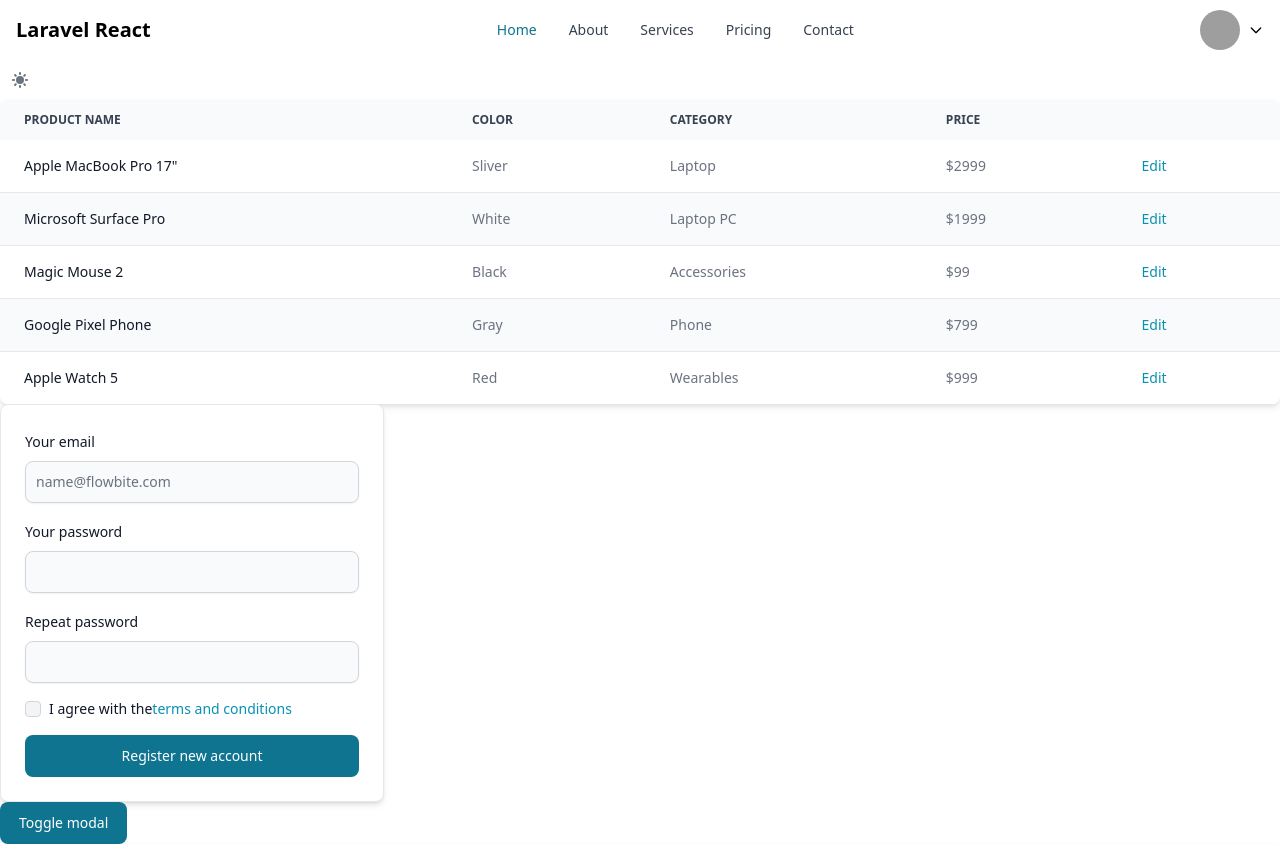
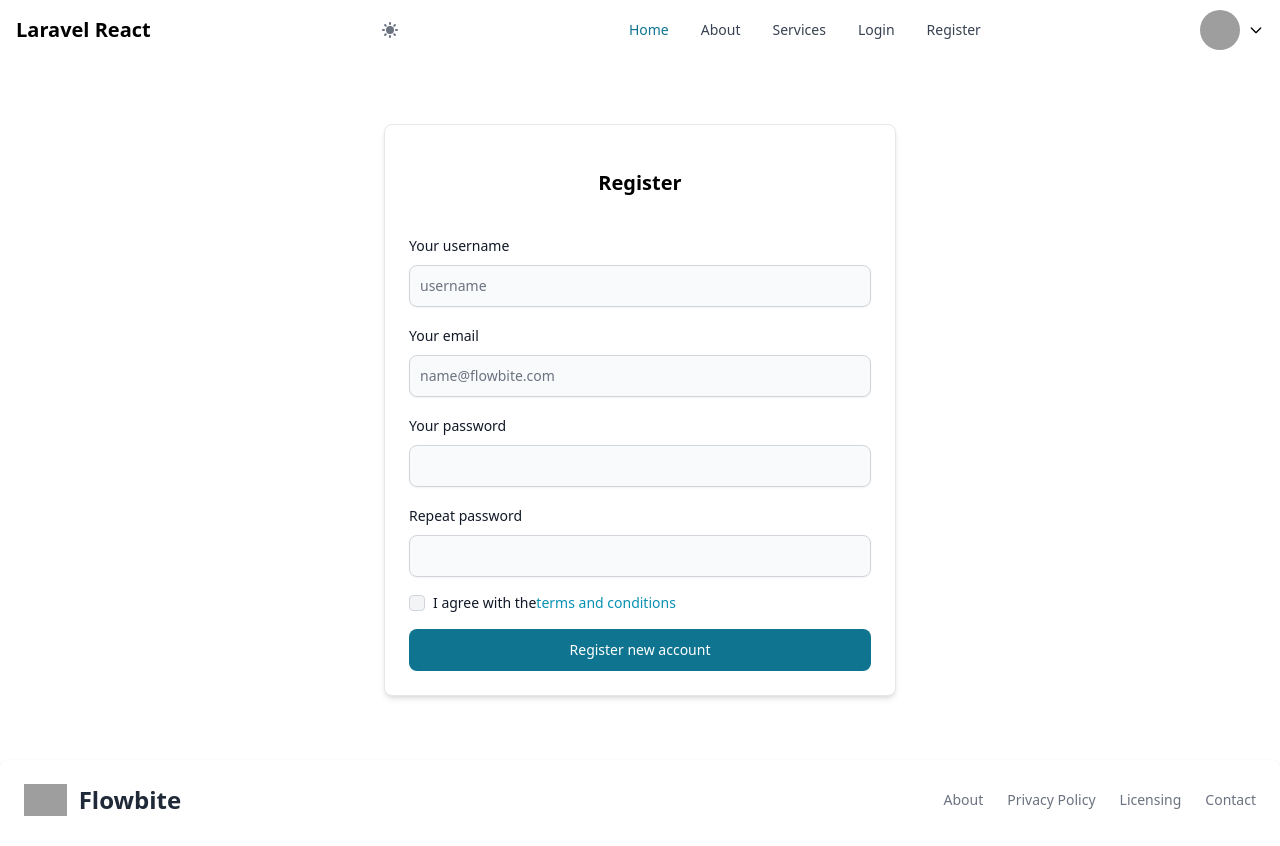
Before and after one commit to SHARKZTECH/Laravel-rest-api, a React (Vite) app in the folder client/: page /register in a window 1280 px wide. Shown: the top 846 px of the page. Built offline with nearby package versions, Linux system fonts and the light colour scheme; grey boxes are pictures that could not be loaded.

Commit message:
rr-dom set-up login page home page

```diff
--- a/client/src/App.css
+++ b/client/src/App.css
@@ -0,0 +1,3 @@
+.app{
+    min-height: 70vh;
+}
--- a/client/src/App.jsx
+++ b/client/src/App.jsx
@@ -1,28 +1,34 @@
 import { useState } from 'react'
+import {  Flowbite } from 'flowbite-react';
+import {Route,Routes,BrowserRouter} from "react-router-dom"
+
 import './App.css'
-import { DarkThemeToggle, Flowbite } from 'flowbite-react';
 import Header from './components/Header';
-import Students from './components/Students';
 import RegisterPage from './pages/RegisterPage';
-import UpdateStudent from './components/UpdateStudent';
 import FooterComponent from './components/FooterComponent';
 import  ContextProvider  from './contextApi/ContextApi';
+import HomePage from './pages/HomePage';
 
 
 function App() {
 
   return (
     <>
-    <div className='container mx-auto'>
+    <div className=''>
     <ContextProvider>
-    <Flowbite className='w-full'>
-      <Header/>
-      <DarkThemeToggle />
-      <Students/>
-      <RegisterPage/>
-      <UpdateStudent/>
-      <FooterComponent/>
-    </Flowbite>
+      <BrowserRouter>
+        <Flowbite>
+          <Header/>
+
+          <Routes>
+            <Route exact path='/' element={<HomePage/>}/>
+            <Route path='/register' element={<RegisterPage/>}/>
+
+          </Routes>
+
+          <FooterComponent/>
+        </Flowbite>
+      </BrowserRouter>
     </ContextProvider>
     </div>
     </>
--- a/client/src/components/Header.jsx
+++ b/client/src/components/Header.jsx
@@ -1,5 +1,5 @@
 'use client';
-import { Dropdown, Navbar,Avatar } from 'flowbite-react';
+import { Dropdown, Navbar,Avatar, DarkThemeToggle } from 'flowbite-react';
 
 export default function Header() {
   return (
@@ -12,7 +12,7 @@
           Laravel React
         </span>
       </Navbar.Brand>
-
+       <DarkThemeToggle/>
       <div className="flex md:order-2">
         <Dropdown
           inline
@@ -43,6 +43,7 @@
         <Navbar.Toggle />
       </div>
       <Navbar.Collapse>
+
         <Navbar.Link
           active
           href="/"
@@ -58,11 +59,12 @@
           Services
         </Navbar.Link>
         <Navbar.Link href="#">
-          Pricing
+          Login
         </Navbar.Link>
-        <Navbar.Link href="#">
-          Contact
+        <Navbar.Link href="/register">
+          Register
         </Navbar.Link>
+
       </Navbar.Collapse>
     </Navbar>
   )
--- /dev/null
+++ b/client/src/pages/HomePage.jsx
@@ -0,0 +1,14 @@
+import React from 'react'
+import Students from '../components/Students'
+import UpdateStudent from '../components/UpdateStudent'
+
+const HomePage = () => {
+  return (
+    <div className='container mx-auto app mt-16'>
+        <Students/>
+        <UpdateStudent/>
+    </div>
+  )
+}
+
+export default HomePage
--- /dev/null
+++ b/client/src/pages/LoginPage.jsx
@@ -0,0 +1,49 @@
+import React from 'react'
+
+const LoginPage = () => {
+  return (
+<div className='app' >
+      <Card
+          className="max-w-lg mx-auto my-16"
+          >
+            <h1 className='text-center py-5 dark:text-white text-xl font-bold'>Register</h1>
+          <form className="flex max-w-lg flex-col gap-4">
+          <div className="space-y-6">
+            <h3 className="text-xl font-medium text-gray-900 dark:text-white">Sign in to our platform</h3>
+            <div>
+              <div className="mb-2 block">
+                <Label htmlFor="email" value="Your email" />
+              </div>
+              <TextInput id="email" placeholder="name@company.com" required />
+            </div>
+            <div>
+              <div className="mb-2 block">
+                <Label htmlFor="password" value="Your password" />
+              </div>
+              <TextInput id="password" type="password" required />
+            </div>
+            <div className="flex justify-between">
+              <div className="flex items-center gap-2">
+                <Checkbox id="remember" />
+                <Label htmlFor="remember">Remember me</Label>
+              </div>
+              <a href="/modal" className="text-sm text-cyan-700 hover:underline dark:text-cyan-500">
+                Lost Password?
+              </a>
+            </div>
+            <div className="w-full">
+              <Button>Log in to your account</Button>
+            </div>
+            <div className="flex justify-between text-sm font-medium text-gray-500 dark:text-gray-300">
+              Not registered?&nbsp;
+              <a href="/modal" className="text-cyan-700 hover:underline dark:text-cyan-500">
+                Create account
+              </a>
+            </div>
+          </div>
+          </form>
+          </Card>
+      </div>  )
+}
+
+export default LoginPage
--- a/client/src/pages/RegisterPage.jsx
+++ b/client/src/pages/RegisterPage.jsx
@@ -1,17 +1,33 @@
 'use client';
 import { Button, Card, Checkbox, Label, TextInput} from 'flowbite-react';
 import { useContext } from 'react';
-import {contextApi} from '../contextApi/ContextApi';
+import { contextApi } from './../contextApi/ContextApi';
 
 export default function RegisterPage() {
   const {name}=useContext(contextApi);
   console.log(name)
   return (
+<div className='app' >
       <Card
-    className="max-w-sm"
-    href="#"
+          className="max-w-lg mx-auto my-16"
           >
-    <form className="flex max-w-md flex-col gap-4">
+            <h1 className='text-center py-5 dark:text-white text-xl font-bold'>Register</h1>
+          <form className="flex max-w-lg flex-col gap-4">
+          <div>
+              <div className="mb-2 block">
+                <Label
+                  htmlFor="name"
+                  value="Your username"
+                />
+              </div>
+              <TextInput
+                id="name"
+                placeholder="username"
+                required
+                shadow
+                type="text"
+              />
+            </div>
             <div>
               <div className="mb-2 block">
                 <Label
@@ -79,5 +95,6 @@
             </Button>
           </form>
           </Card>
+      </div>
   )
 }
```
Lines whose indentation alone changed are shown as unchanged.
